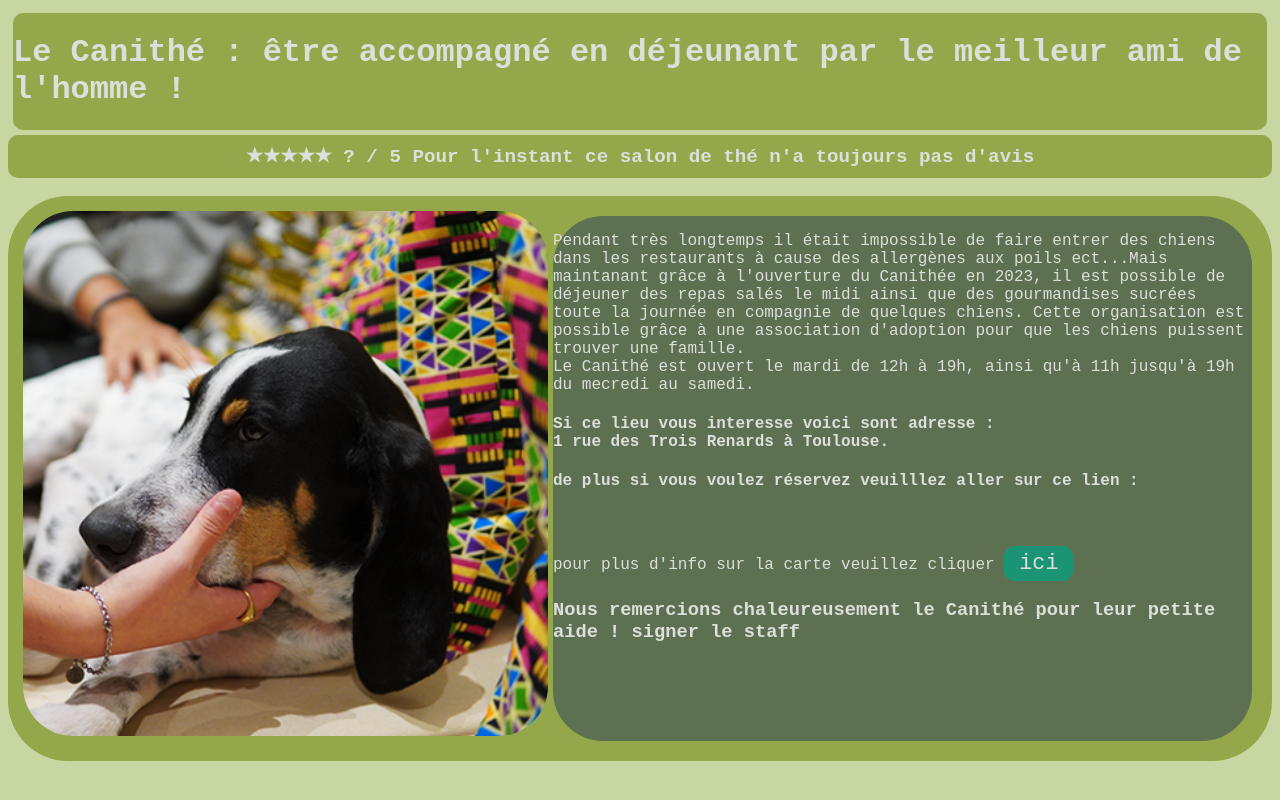
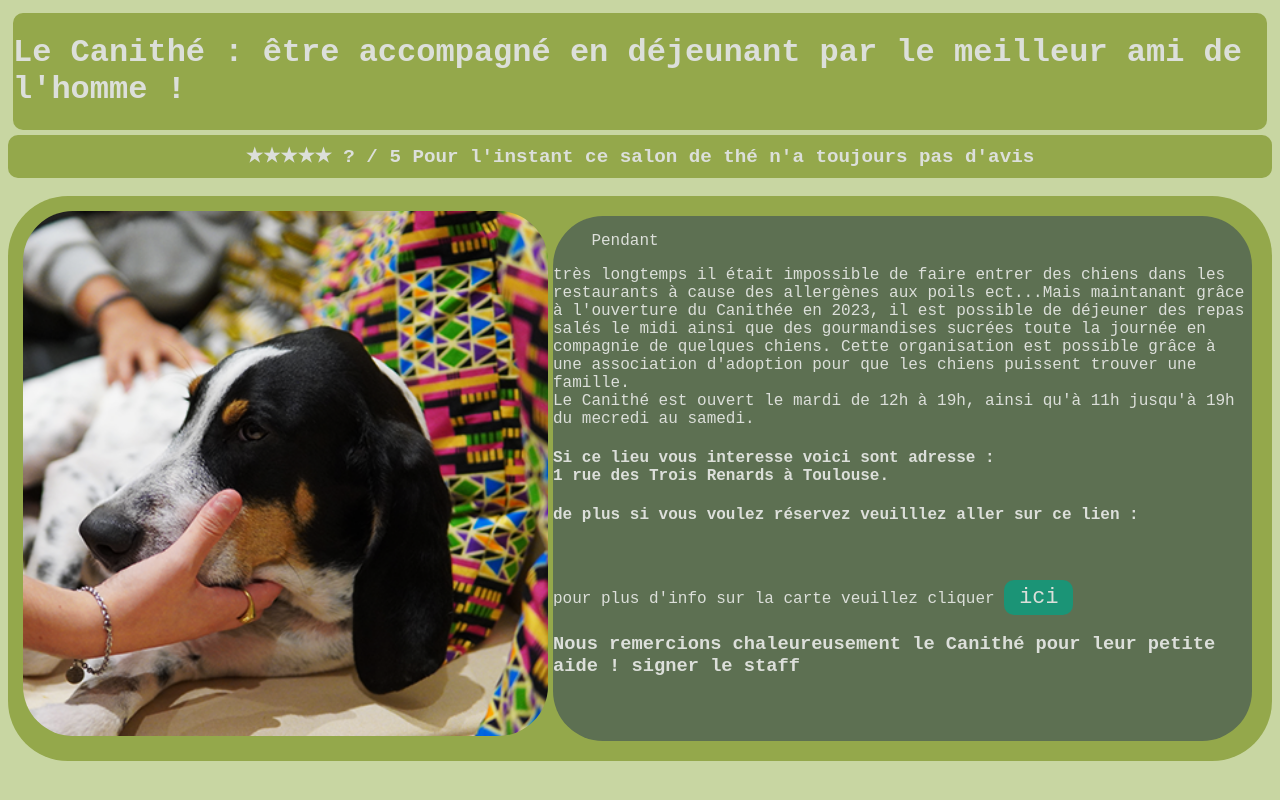
Before and after one commit to Touronlepouf/Kope_Hub_Code, a plain HTML site: page html/Le_Canithé_article.html in a window 1280 px wide. Drawn offline with Linux system fonts and the light colour scheme.

Commit message:
Update Le_Canithé_article.html

```diff
--- a/html/Le_Canithé_article.html
+++ b/html/Le_Canithé_article.html
@@ -31,7 +31,7 @@
         </div>
         <div class="information">
           <p>
-            Pendant très longtemps il était impossible de faire entrer des chiens dans les restaurants à cause des allergènes
+           <pre>    Pendant </pre>très longtemps il était impossible de faire entrer des chiens dans les restaurants à cause des allergènes
             aux poils ect...Mais maintanant grâce à l'ouverture du Canithée en 2023,
             il est possible de déjeuner des repas salés le midi ainsi que des gourmandises sucrées toute la journée
             en compagnie de quelques chiens.
```
